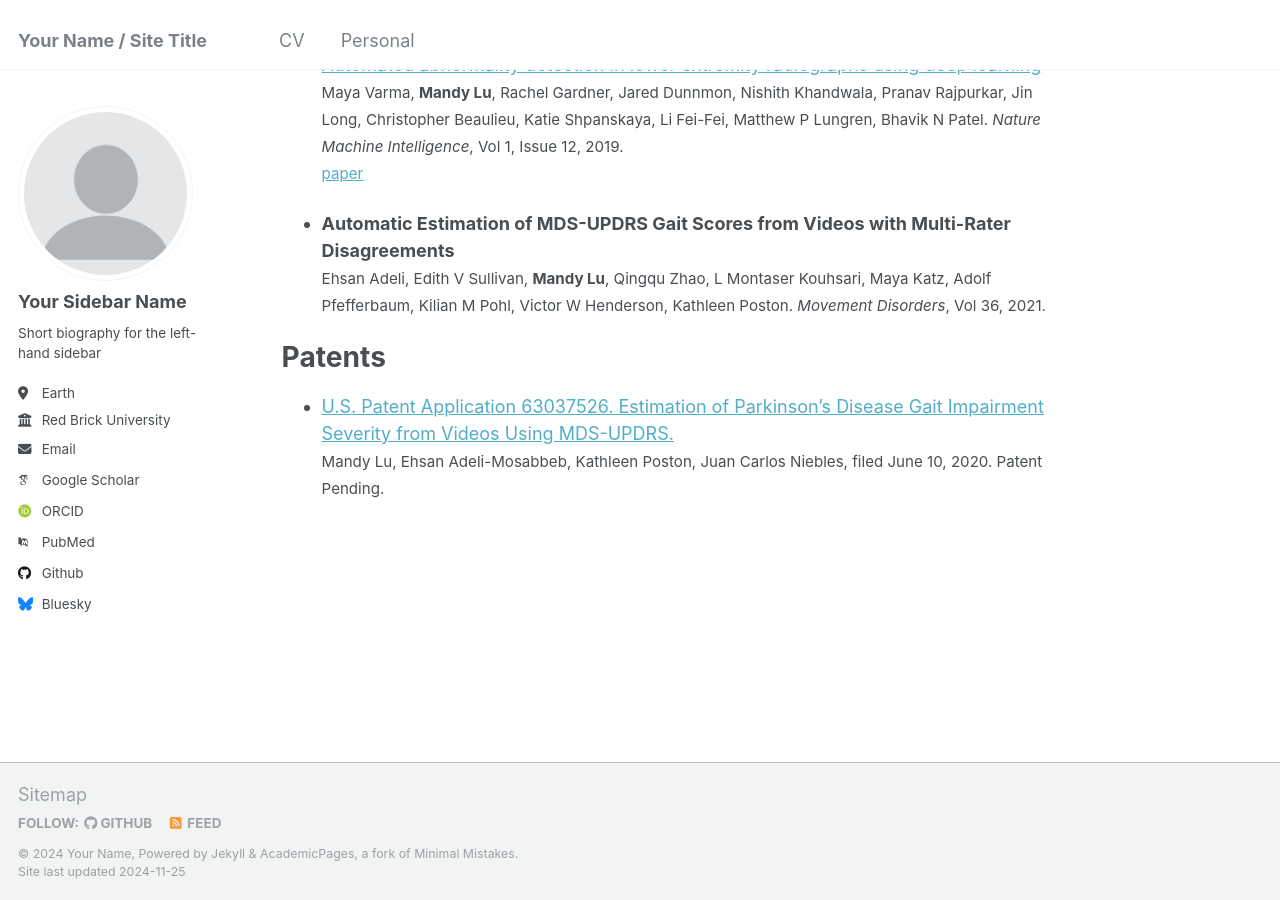
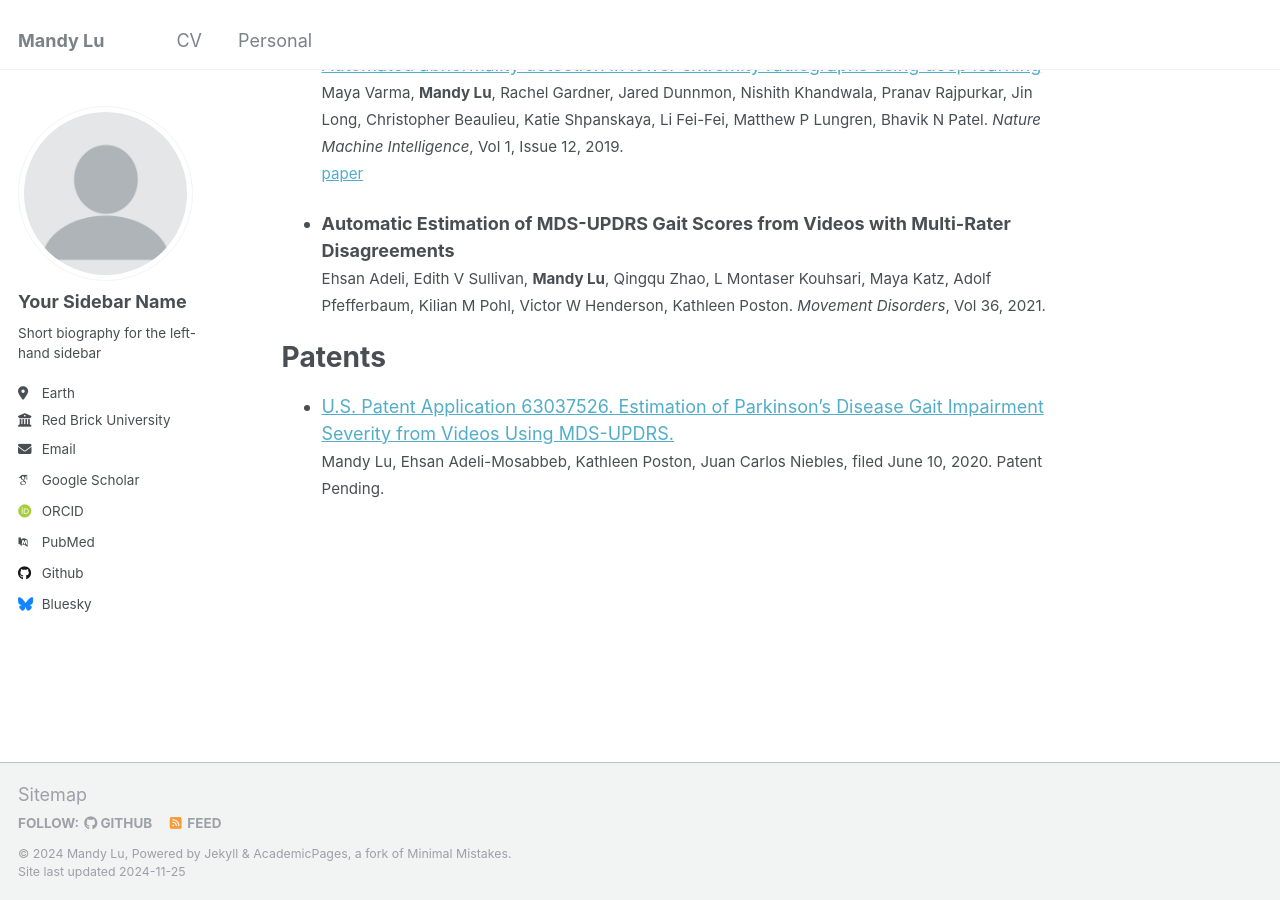
Before and after one commit to mandyslu/mandyslu.github.io, a Jekyll site: the page built from _pages/about.md, in a window 1280 px wide and 900 px high, scrolled down 1099 px. Built offline with Jekyll 4.4.1, drawn with Linux system fonts in a browser that asks for light colours; some web fonts are replaced.

```diff
--- a/_config.yml
+++ b/_config.yml
@@ -8,11 +8,11 @@
 
 # Basic Site Settings
 locale                   : "en-US"
-title                    : "Your Name / Site Title"
+title                    : "Mandy Lu"
 title_separator          : "-"
-name                     : &name "Your Name"
-description              : &description "personal description"
-url                      : https://academicpages.github.io # the base hostname & protocol for your site e.g. "https://[your GitHub username].github.io"
+name                     : &name "Mandy Lu"
+description              : &description "Email: mlu355 + at + gmail + dot + com"
+url                      : https://mandyslu.github.io # the base hostname & protocol for your site e.g. "https://[your GitHub username].github.io"
 baseurl                  : "" # the subpath of your site, e.g. "/blog"
 repository               : "academicpages/academicpages.github.io"
 
```
